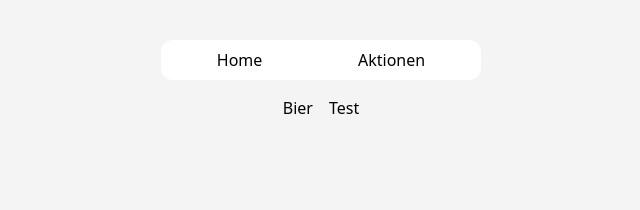
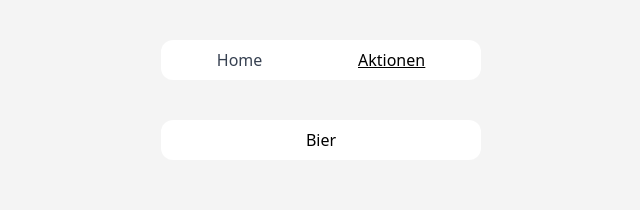
Before and after one commit to kkenjeres/vergleichsportal, a Next.js app: page /aktionen in a window 1280 px wide. Shown: the top 210 px of the page, without its empty margins (319-959 px from the left). Built offline with nearby package versions, Linux system fonts and the light colour scheme.

Commit message:
constants folder, active links

```diff
--- a/src/app/aktionen/page.js
+++ b/src/app/aktionen/page.js
@@ -1,24 +1,16 @@
 import Link from "next/link";
-
+import { navCategories } from "../constants/index";
 const MainPage = () => {
-  const links = [
-    { path: "bier", name: "Bier" },
-    { path: "test", name: "Test" },
-  ];
-
   return (
-    <nav className=" p-4 w-full">
-      <ul className="flex justify-center gap-4">
-        {links.map(({ path, name }) => (
-          <li key={path} className="list-none">
-            <Link
-              href={`/aktionen/${path}`}
-              className="text-black hover:underline"
-            >
-              {name}
-            </Link>
-          </li>
-        ))}
+    <nav className="bg-white rounded-xl p-2 max-w-xs m-auto mt-10">
+      <ul className="flex justify-around">
+        {navCategories.map((link) => {
+          return (
+            <li key={link.route}>
+              <Link href={`/aktionen/${link.path}`}>{link.label}</Link>
+            </li>
+          );
+        })}
       </ul>
     </nav>
   );
--- a/src/app/components/Nav.js
+++ b/src/app/components/Nav.js
@@ -1,14 +1,23 @@
+"use client";
 import Link from "next/link";
+import { navLinks } from "../constants/index";
+import { usePathname } from "next/navigation";
 const Nav = () => {
+  const pathname = usePathname();
   return (
     <nav className="bg-white rounded-xl p-2 max-w-xs m-auto mt-10">
       <ul className="flex  justify-around">
-        <Link href="/">
-          <li className="hover:underline">Home</li>
-        </Link>
-        <Link href={`/aktionen`}>
-          <li className="hover:underline">Aktionen</li>
-        </Link>
+        {navLinks.map((link) => {
+          const isActive = link.route === pathname;
+          return (
+            <li
+              key={link.route}
+              className={`${isActive ? "underline " : "text-gray-700"}`}
+            >
+              <Link href={link.route}>{link.label}</Link>
+            </li>
+          );
+        })}
       </ul>
     </nav>
   );
--- /dev/null
+++ b/src/app/constants/index.js
@@ -0,0 +1,14 @@
+export const navLinks = [
+  {
+    label: "Home",
+    route: "/",
+  },
+  {
+    label: "Aktionen",
+    route: "/aktionen",
+  },
+];
+
+export const navCategories = [
+  { path: "bier", label: "Bier" },
+]
```
